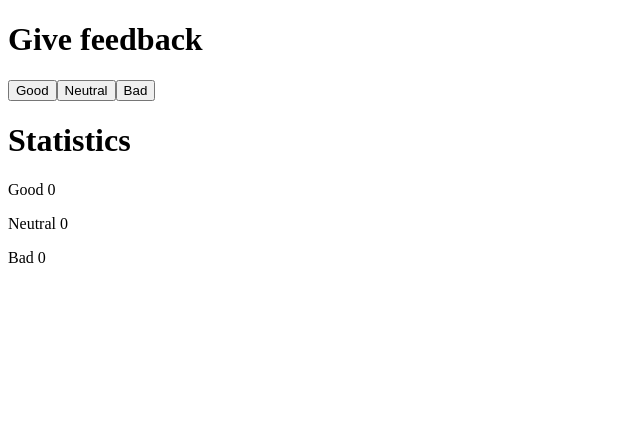
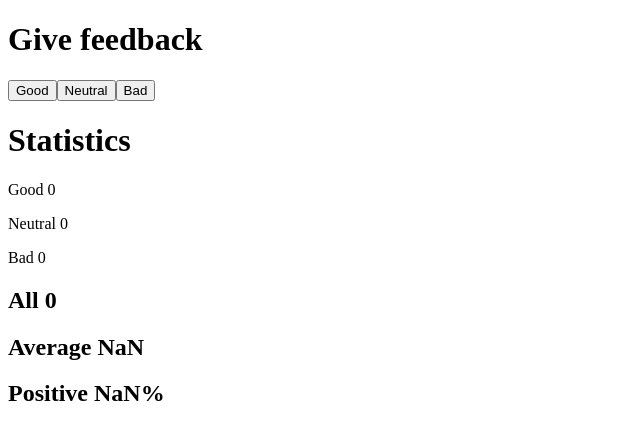
Before and after one commit to FremyCode/FullStackOpen2022, a React (Create React App) app: page / in a window 1280 px wide. Shown: the top 440 px of the page, without its empty margins (0-640 px from the left). Built offline with nearby package versions, Linux system fonts and the light colour scheme.

Commit message:
Step 2
Unicafe step 2

```diff
--- a/src/App.js
+++ b/src/App.js
@@ -1,10 +1,17 @@
-import { useState } from 'react'
+import { useState } from "react";
 
 const App = () => {
   // tallenna napit omaan tilaansa
-  const [good, setGood] = useState(0)
-  const [neutral, setNeutral] = useState(0)
-  const [bad, setBad] = useState(0)
+  const [good, setGood] = useState(0);
+  const [neutral, setNeutral] = useState(0);
+  const [bad, setBad] = useState(0);
+
+  const combinedCount = good + bad + neutral;
+  const average = (good*1 + neutral*0 + bad*-1) / combinedCount;
+  const positiveFeedback = good / combinedCount;
+
+  //Laajenna sovellusta siten, että se näyttää palautteista enemmän statistiikkaa: yhteenlasketun määrän, keskiarvon
+  // (hyvän arvo 1, neutraalin 0, huonon -1) ja sen kuinka monta prosenttia palautteista on ollut positiivisia
 
 
   return (
@@ -21,10 +28,13 @@ const App = () => {
           <p>Good {good}</p>
           <p>Neutral {neutral}</p>
           <p>Bad {bad}</p>
+          <h2>All {combinedCount}</h2>
+          <h2>Average {average}</h2>
+          <h2>Positive {positiveFeedback * 100}%</h2>
         </div>
       </div>
     </div>
-  )
-}
+  );
+};
 
-export default App
+export default App;
```
